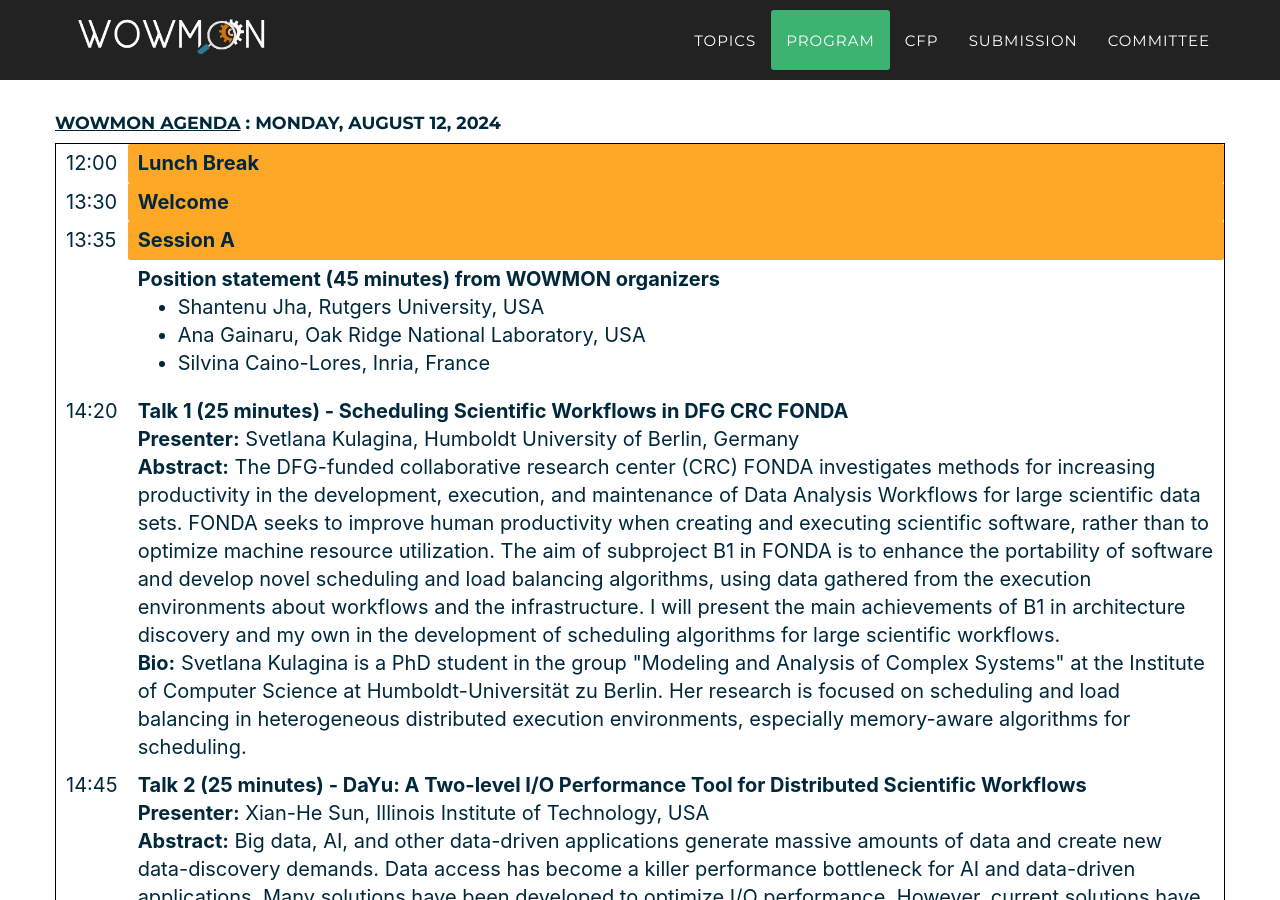
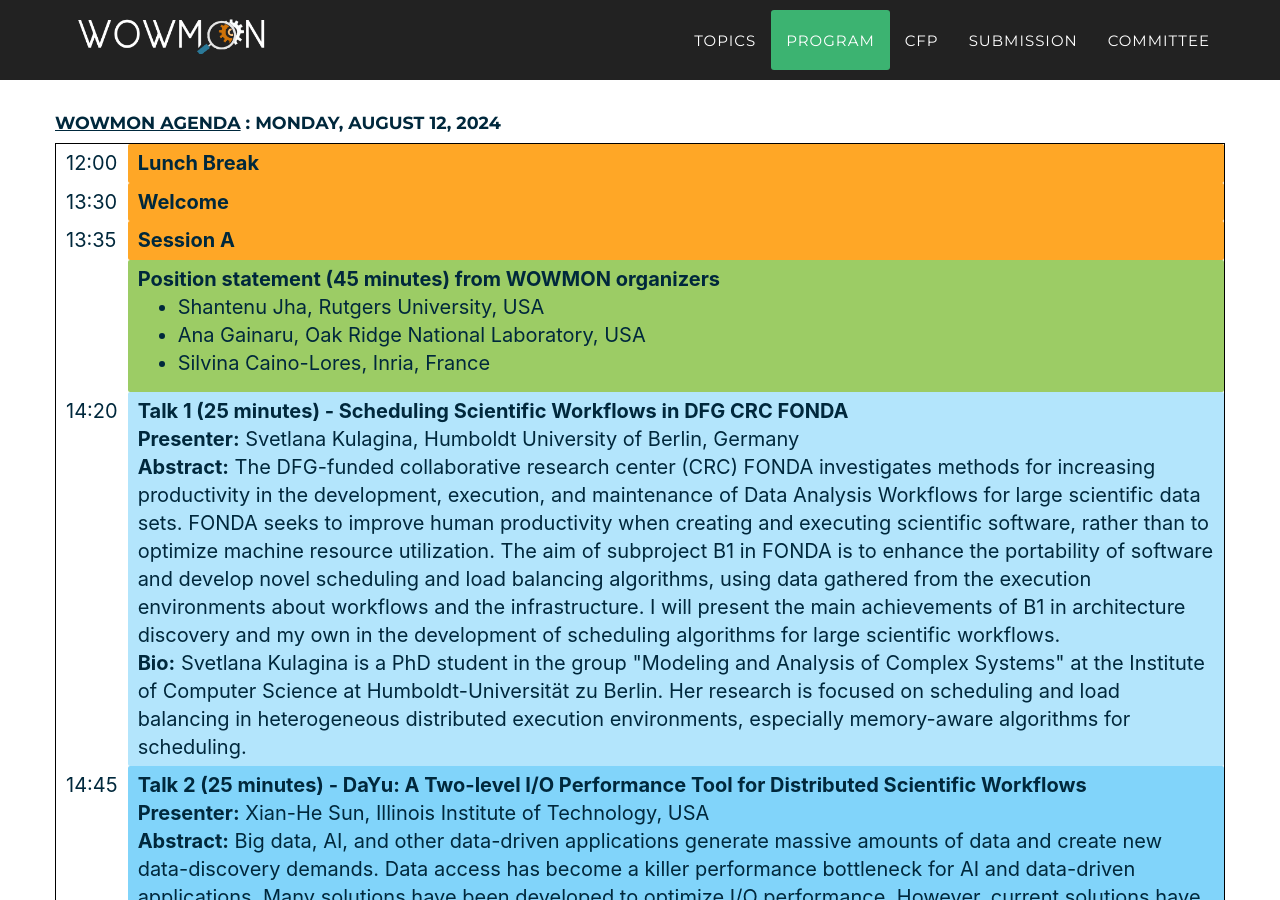
Before and after one commit to WOWMON-workshop/WOWMON-workshop.github.io, a Jekyll site: the page built from index.html, in a window 1280 px wide and 900 px high, scrolled down 2452 px. Built offline with Jekyll 4.4.1, drawn with Linux system fonts in a browser that asks for light colours; some web fonts are replaced.

Commit message:
fixed colors

```diff
--- a/_includes/2024_data/program.html
+++ b/_includes/2024_data/program.html
@@ -28,7 +28,7 @@
 		</tr>
 		<tr>
 			<th></th>
-			<td class="stage-saturn">
+			<td class="stage-mercury">
             Position statement (45 minutes) from WOWMON organizers
             <span>
             <ul>
@@ -40,7 +40,7 @@
 		</tr>
 		<tr>
 			<th>14:20</th>
-			<td class="stage-saturn">
+			<td class="stage-mars">
             Talk 1 (25 minutes) - Scheduling Scientific Workflows in DFG CRC FONDA
             <span>
                 <b>Presenter:</b> Svetlana Kulagina, Humboldt University of Berlin, Germany</span>
@@ -69,7 +69,7 @@ especially memory-aware algorithms for scheduling.</span>
 		</tr>
 		<tr>
 			<th>14:45</th>
-			<td class="stage-saturn">
+			<td class="stage-jupiter">
             Talk 2 (25 minutes) - DaYu: A Two-level I/O Performance Tool for Distributed Scientific Workflows
             <span><b>Presenter:</b> Xian-He Sun, Illinois Institute of Technology, USA</span>
             <span>
@@ -129,7 +129,7 @@ at his web site <a href="https://www.cs.iit.edu/~sun/">www.cs.iit.edu/~sun/</a>
 		</tr>
 		<tr>
 			<th></th>
-			<td class="stage-saturn">
+			<td class="stage-mercury">
             Keynote (45 minutes) - Predicting Heterogeneity and Serverless Principles of Converged HPC, AI, and Workflows
             <span>
             <b>Presenter:</b> Dejan Milojicic (Hewlett Packard Labs), USA
@@ -171,7 +171,7 @@ industry-government-university collaborations, such as Open Cirrus
 		</tr>
 		<tr>
 			<th>16:25</th>
-			<td class="stage-saturn">
+			<td class="stage-mars">
             Talk 3 (25 minutes) - Workflow Smarter, Not Harder
             <span>
             <b>Presenter:</b> Dewi Yokelson, Lawrence Livermore National Laboratory, USA
@@ -215,7 +215,7 @@ performance modeling, and benchmarking.
 		</tr>
 		<tr>
 			<th>16:50</th>
-			<td class="stage-saturn">
+			<td class="stage-jupiter">
             Talk 4 (25 minutes) - EPCC’s Use of Monitoring for Resource Usage Optimisation
             <span>
             <b>Presenter:</b> Michele Weiland, EPCC, Scotland
--- a/_includes/2024_data/table.css
+++ b/_includes/2024_data/table.css
@@ -11,6 +11,18 @@ table {
 	#max-width: 50rem;
     border: 1px solid black;
     border-collapse: collapse;
+
+/* unvisited link */
+a:link { color: black; }
+
+/* visited link */
+a:visited { color: black; }
+
+/* mouse over link */
+a:hover { color: red; }
+
+/* selected link */
+a:active { color: black; }
 
 	th,
 	td {
@@ -43,9 +55,9 @@ table {
 	}
 }
 
-.stage-earth {background-color: #FFA726};
-.stage-mercury {background-color: #9CCC65};
-.stage-venus {background-color: #FF8A65};
-.stage-mars {background-color: #B3E5FC};
-.stage-jupiter {background-color: #81D4FA};
-.stage-saturn {background-color: #26C6DA};
+.stage-earth {background-color: #FFA726; }
+.stage-saturn {background-color: #26C6DA; }
+.stage-mercury {background-color: #9CCC65; }
+.stage-venus {background-color: #FF8A65; }
+.stage-mars {background-color: #B3E5FC; }
+.stage-jupiter {background-color: #81D4FA; }
```
